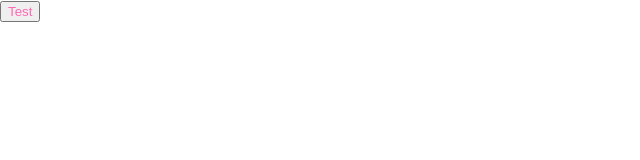
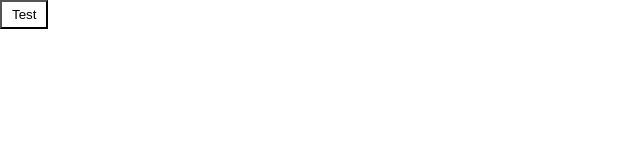
Before and after one commit to Aldrian/moviedb, a React (Create React App) app: page / in a window 1280 px wide. Shown: the top 160 px of the page, without its empty margins (0-640 px from the left). Built offline with nearby package versions, Linux system fonts and the light colour scheme.

Commit message:
Added theming

```diff
--- a/src/App.tsx
+++ b/src/App.tsx
@@ -1,16 +1,31 @@
+import { useState } from "react";
+import { ThemeProvider } from "@emotion/react";
 import styled from "@emotion/styled";
+import { lightTheme, darkTheme } from "./utils/themes";
 
 const Button = styled.button`
-  color: hotpink;
+  color: ${(props) => props.theme.colors.text};
+  background: ${(props) => props.theme.colors.background};
+  padding: 5px 10px;
 `;
 
 const App = () => {
+  const [isDarkTheme, setIsDarkTheme] = useState(
+    window.matchMedia("(prefers-color-scheme: dark)").matches
+  );
+
+  const theme = isDarkTheme ? darkTheme : lightTheme;
+
   return (
-    <div className="App">
-      <header className="App-header">
-        <Button>Test</Button>
-      </header>
-    </div>
+    <ThemeProvider theme={theme}>
+      <Button
+        onClick={() => {
+          setIsDarkTheme(!isDarkTheme);
+        }}
+      >
+        Test
+      </Button>
+    </ThemeProvider>
   );
 };
 
--- /dev/null
+++ b/src/react-app-env.d.ts
@@ -0,0 +1 @@
+/// <reference types="react-scripts" />
--- /dev/null
+++ b/src/utils/themes.ts
@@ -0,0 +1,15 @@
+export const lightTheme = {
+  colors: {
+    header: "#60A5FA",
+    background: "#FFF",
+    text: "#000",
+  },
+};
+
+export const darkTheme = {
+  colors: {
+    header: "#1F2937",
+    background: "#4B5563",
+    text: "#FFF",
+  },
+};
```
Also changed, not shown: src/emotion.d.ts (added, +11 -0 lines).
